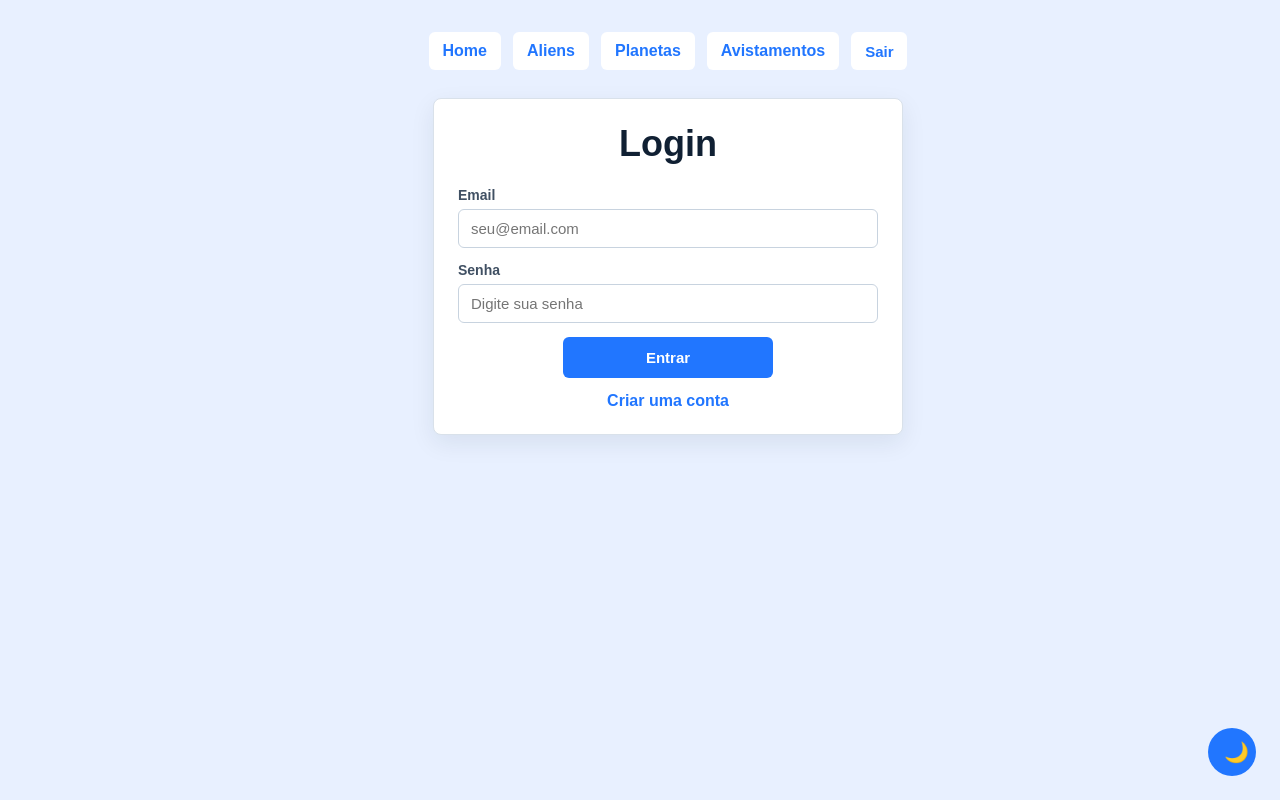
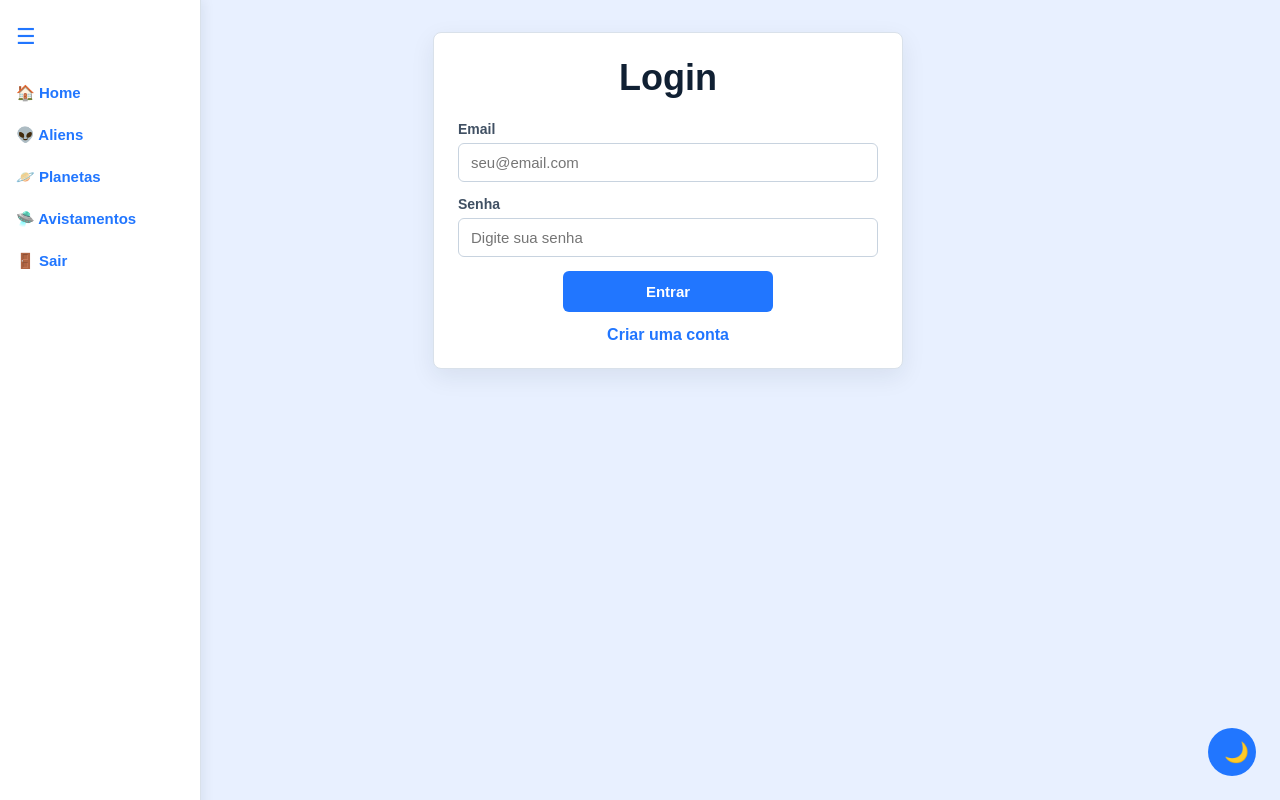
Before and after one commit to KevinProgramador2/TrabalhoFinal-React-26.01, a React (Vite) app in the folder trabalhoFInalReact/: page / in a window 1280 px wide. Built offline with nearby package versions, Linux system fonts and the light colour scheme; sample sign-in values are in the browser's storage.

Commit message:
Códigos att

```diff
--- a/trabalhoFInalReact/src/App.jsx
+++ b/trabalhoFInalReact/src/App.jsx
@@ -22,25 +22,36 @@ function App() {
 
   return (
     <main className="app">
-      <nav className="menu">
+      <nav
+        className={`sidebar ${menuAberto ? "sidebar-aberta" : ""}`}
+        onMouseEnter={() => setMenuAberto(true)}
+        onMouseLeave={() => setMenuAberto(false)}
+      >
+        <div className="sidebar-icone">☰</div>
+        <div className="sidebar-links">
+          <Link to="/">🏠 Home</Link>
           {estaAutenticado && (
             <>
-            <Link to="/home">Home</Link>
-            <Link to="/aliens">Aliens</Link>
-            <Link to="/planetas">Planetas</Link>
-            <Link to="/avistamentos">Avistamentos</Link>
+              <Link to="/aliens">👽 Aliens</Link>
+              <Link to="/planetas">🪐 Planetas</Link>
+              <Link to="/avistamentos">🛸 Avistamentos</Link>
             </>
           )}
-        {estaAutenticado && (
+          {estaAutenticado ? (
             <button className="menu-button" type="button" onClick={sair}>
-            Sair
+              🚪 Sair
             </button>
+          ) : (
+            <>
+              <Link to="/login">🔑 Login</Link>
+              <Link to="/cadastro">📝 Cadastro</Link>
+            </>
           )}
+        </div>
       </nav>
 
       <AppRouter />
 
-      {/* Botão tema flutuante */}
       <button
         type="button"
         onClick={toggleTheme}
--- a/trabalhoFInalReact/src/style.css
+++ b/trabalhoFInalReact/src/style.css
@@ -454,3 +454,64 @@ button:disabled {
 [data-theme="dark"] .alien-card strong {
   color: #ffffff;
 }
+[data-theme="dark"] .home {
+  background: var(--bg-card);
+  border-color: var(--border);
+}
+[data-theme="dark"] .home,
+[data-theme="dark"] .login-form,
+[data-theme="dark"] .modal-content {
+   background: #263366;
+  border-color: #112266;
+}
+
+
+
+.button-danger {
+  background: #e53935;
+  color: #ffffff;
+}
+
+.button-danger:hover {
+  background: #c62828;
+}
+
+.button-excluir {
+  background: #e53935 !important;
+  color: #ffffff !important;
+}
+
+.button-excluir:hover {
+  background: #c62828 !important;
+}
+
+.acoes-card button:last-child {
+  background: #e53935 !important;
+  color: #ffffff !important;
+}
+
+.acoes-card button:last-child:hover {
+  background: #c62828 !important;
+}
+
+.acoes-card button:first-child {
+  background: #e7edf4 !important;
+  color: #405063 !important;
+}
+
+.acoes-card button:first-child:hover {
+  background: #d5dfeb !important;
+  color: #102033 !important;
+}
+
+[data-theme="dark"] .home {
+  background: #0a0f2e;
+  border-color: #0a0f2e;
+}
+
+[data-theme="dark"] .home p {
+  color: #ffffff;
+}
+[data-theme="dark"] .login-form label {
+  color: #ffffff;
+}
```
Lines whose indentation alone changed are shown as unchanged.
